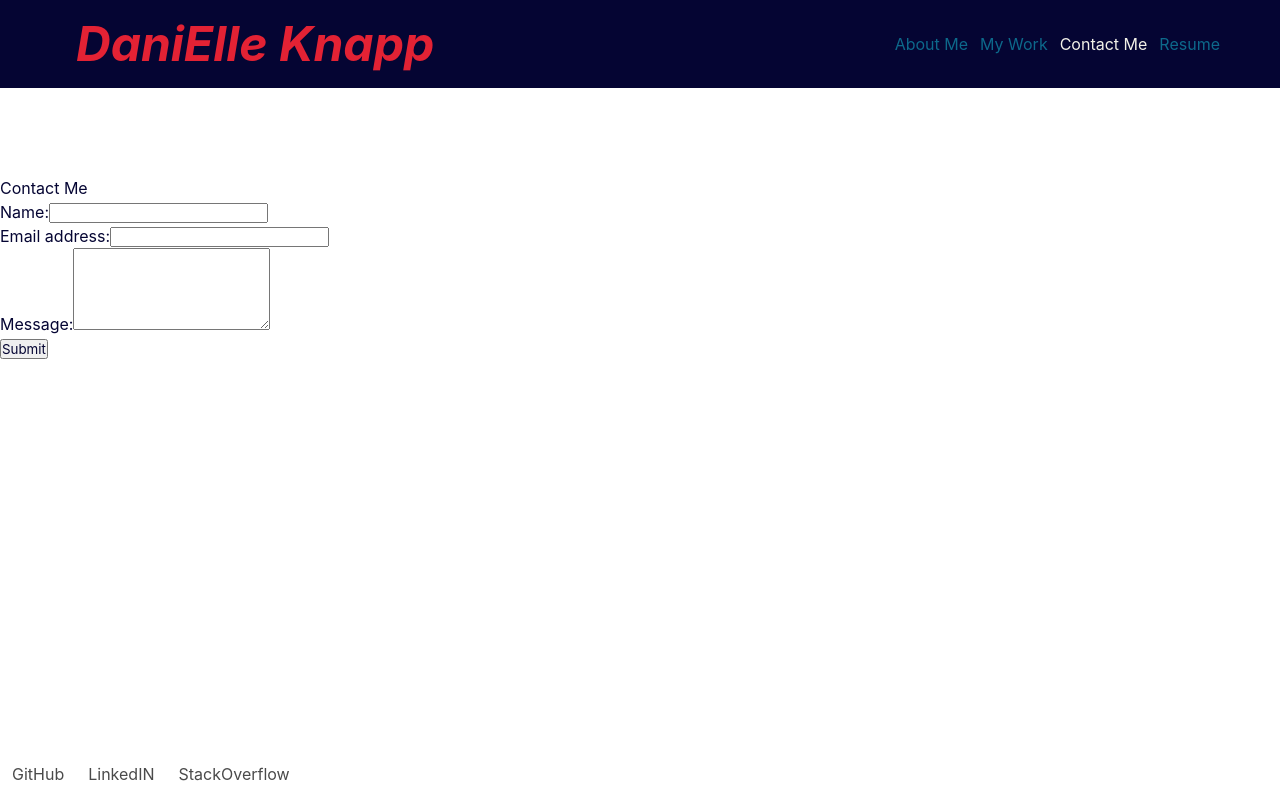
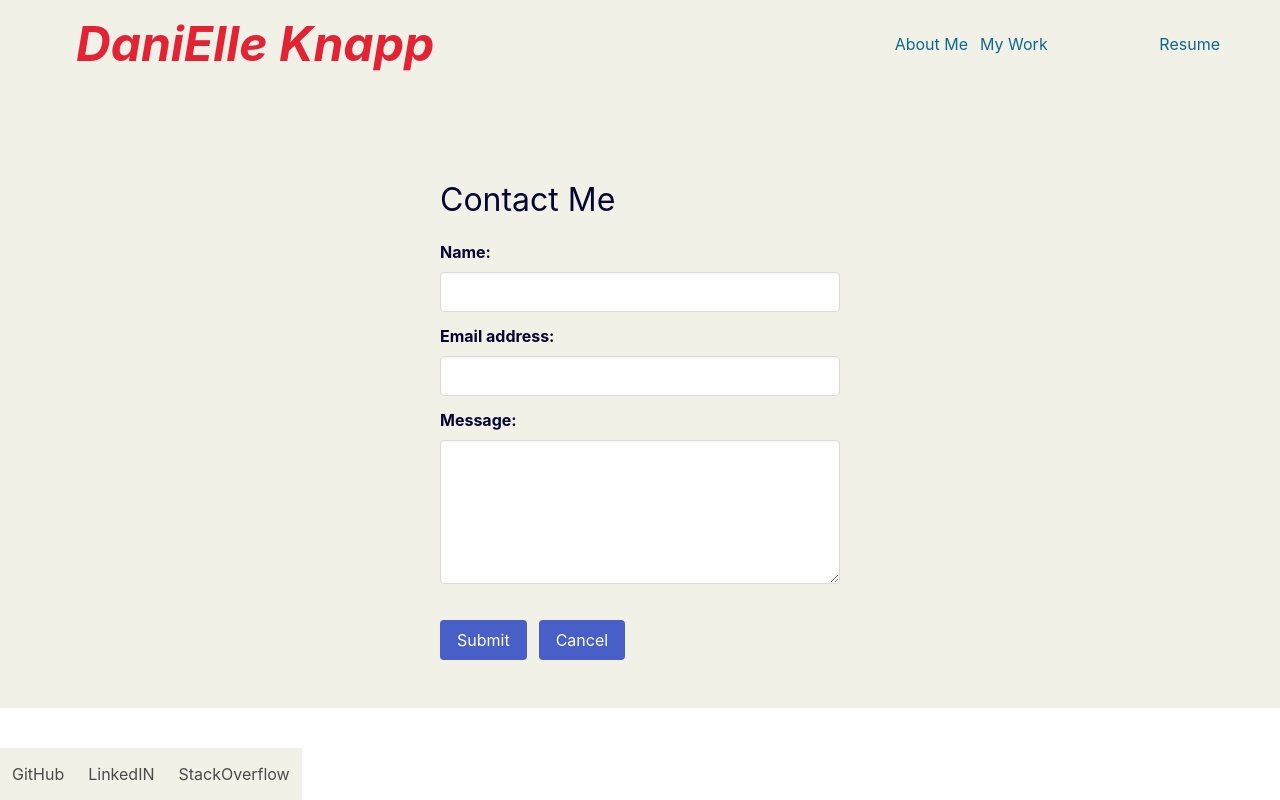
Before and after one commit to dmknapp2385/about-me, a React (Create React App) app: page / in a window 1280 px wide. Both pictures are taken after a click on the item "Contact Me". Built offline with nearby package versions, Linux system fonts and the light colour scheme.

Commit message:
form styling

```diff
--- a/src/Components/Contact/index.js
+++ b/src/Components/Contact/index.js
@@ -13,13 +13,13 @@ function Contact () {
             const isValid = validateEmail(e.target.value);
             // isValid conditional statement
             if (!isValid) {
-                setErrorMessage('Your email is invalid.');
+                setErrorMessage('Your email is invalid');
               } else {
                 setErrorMessage('');
               }
         } else {
             if (!e.target.value.length) {
-                setErrorMessage(`${e.target.name} is required.`);
+                setErrorMessage(`${e.target.name} is required`);
             } else {
                 setErrorMessage('');
             }
@@ -30,34 +30,48 @@ function Contact () {
     }
 
     function handleSubmit(e) {
-        e.preventDefault();
-        console.log(formState)
+        e.preventDefault()
+        alert('Your email has been submitted')
+
     }
 
     return (
-        <section className="pt-13">
-            <h1>
+        <section className="pt-13 mx-auto" style={{maxWidth: '400px'}}>
+            <h1 className="pb-4 is-size-3">
                 Contact Me
             </h1>
             <form onSubmit={handleSubmit} id='contact-form'>
-                <div>
-                    <label htmlFor='name' >Name:</label>
-                    <input onBlur={handleChange} defaultValue={name}  type='text' name='name'/>
+                <div className="field">
+                    <label className="tert label" htmlFor='name' >Name:</label>
+                    <div className="control">
+                        <input className="input" onBlur={handleChange} defaultValue={name}  type='text' name='name'/>
+                    </div>
                 </div>
-                <div>
-                    <label htmlFor='email'>Email address:</label>
-                    <input onBlur={handleChange} defaultValue={email}  type='email' name='email'/>
+                <div className="field">
+                    <label className="tert label" htmlFor='email'>Email address:</label>
+                    <div className="control">
+                        <input className="input" onBlur={handleChange} defaultValue={email}  type='email' name='email'/>
+                    </div>
                 </div>
-                <div>
-                    <label htmlFor='message'>Message:</label>
-                    <textarea onBlur={handleChange} defaultValue={message}  name='message' rows='5' />
+                <div className="field">
+                    <label className="tert label" htmlFor='message'>Message:</label>
+                    <div className="control">
+                        <textarea className="textarea" onBlur={handleChange} defaultValue={message}  name='message' rows='5' />
+                    </div>
                 </div>
                 {errorMessage && (
                     <div>
-                        <p className="error-text">{errorMessage}</p>
+                        <p className="help is-size-5 quad error-text is-3">{errorMessage}</p>
                     </div>
                 )}
-                <button type="sumbit">Submit</button>
+                <div className="field is-grouped pt-5 pb-6">
+                    <div className="control">
+                        <button className="button is-link quad" type="sumbit">Submit</button>
+                    </div>
+                    <div className="control">
+                        <button className="button is-link primary" >Cancel</button>
+                    </div>
+                </div>
 
             </form>
         </section>
--- a/src/Components/Nav/index.js
+++ b/src/Components/Nav/index.js
@@ -7,7 +7,7 @@ function Nav (props) {
         setCurrentSection
     } = props;
     return(
-        <nav className="navbar is-fixed-top bkg-tert" role="navigation" aria-label="main navigation">
+        <nav className="navbar top-nav is-fixed-top bkg-tert" role="navigation" aria-label="main navigation">
             <div className="navbar-brand">
                 <a className="navbar-item ml-6">
                  <span className="is-size-1 has-text-weight-bold is-italic ml-4 quad" onClick={()=> {setCurrentSection({name: 'About Me'})}}>DaniElle Knapp</span>
--- a/src/index.css
+++ b/src/index.css
@@ -11,7 +11,8 @@
     padding: 0;
 	max-width: 100%;
     box-sizing: border-box;
-    color: var(--tertiary-color)
+    color: var(--tertiary-color);
+    background-color: var(--secondary-color);
 }
 
 .bkg-primary {
@@ -30,8 +31,8 @@
     color: var(--secondary-color)
 }
 
-.bkg-tert {
-    background-color: var(--tertiary-color);
+.top-nav {
+    background-color: var(--tertiary-color)!important;
 }
 
 .tert {
```
